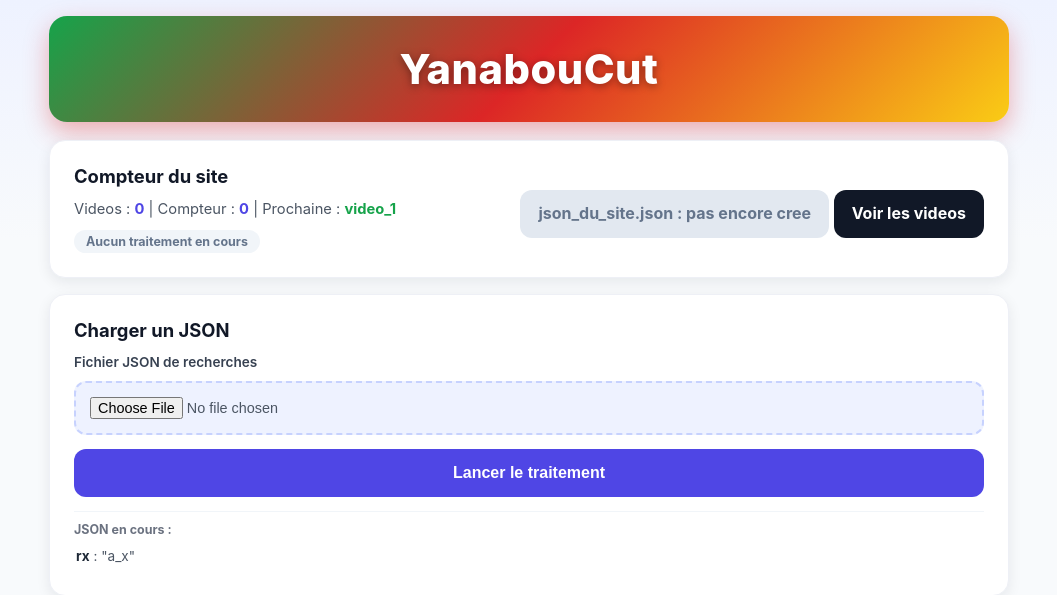
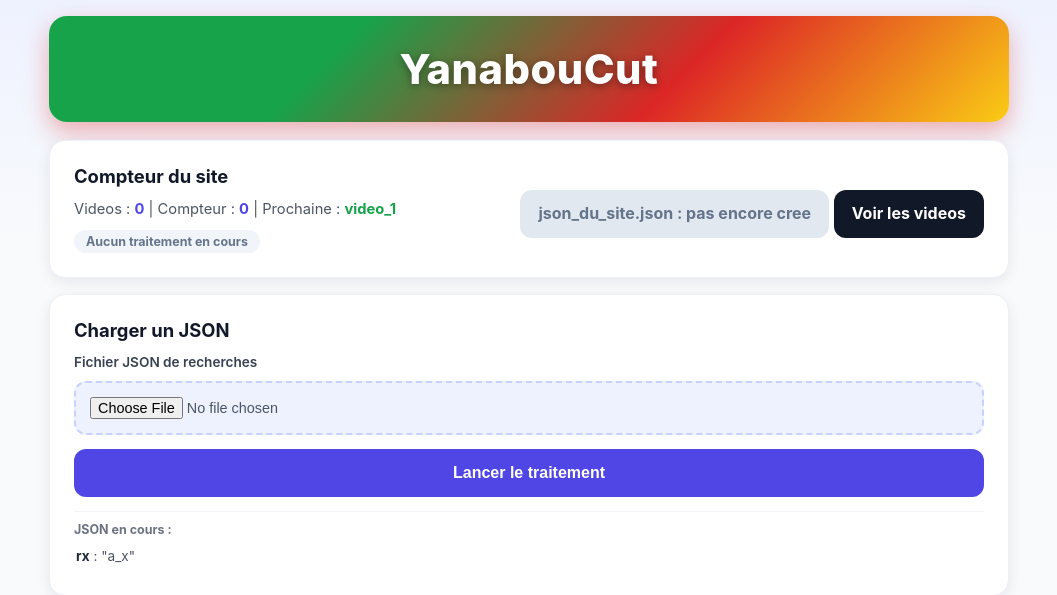
Before and after one commit to YanFocus/YanabouCut, a Django app: page / in a window 1280 px wide. Shown: the top 595 px of the page, without its empty margins (111-1168 px from the left). Run offline with Django 5.2, Linux system fonts and the light colour scheme.

Commit message:
Banniere: agrandir la zone verte (#4)
Co-authored-by: openhands <openhands@all-hands.dev>

```diff
--- a/indexation/templates/index.html
+++ b/indexation/templates/index.html
@@ -14,7 +14,7 @@
         .wrap { max-width: 960px; margin: 0 auto; }
         header.hero {
             text-align: center; padding: 28px 16px; margin-bottom: 18px;
-            background: linear-gradient(135deg, #16a34a 0%, #dc2626 50%, #facc15 100%);
+            background: linear-gradient(135deg, #16a34a 0%, #16a34a 30%, #dc2626 65%, #facc15 100%);
             color: #fff; border-radius: 18px;
             box-shadow: 0 10px 24px rgba(220, 38, 38, .35);
         }
```
